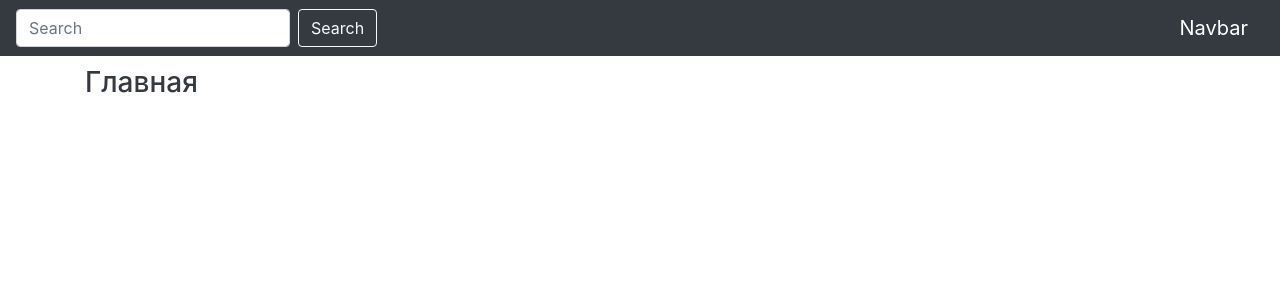
After one commit to chepyr/yandex-web, a Flask app: template templates/main.html in a window 1280 px wide. The commit adds this page. Shown: the top 300 px of the page. Run offline with Flask 2, Linux system fonts and the light colour scheme; the template is opened without the code that fills it, so the values that code supplies are empty; some libraries are stand-ins or nearby versions.

Commit message:
Поиск по слову с любой страницы сайта

```diff
--- a/main.py
+++ b/main.py
@@ -1,4 +1,4 @@
-from flask import Flask, make_response, render_template, request
+from flask import Flask, make_response, render_template, request, redirect
 
 from config import *
 
@@ -10,18 +10,29 @@ def main():
     app.run(port=8080, host='127.0.0.1')
 
 
+def search_word():
+    user_request = request.form.get("search")
+    user_request = '+'.join(user_request.split())
+    return redirect(f'/search={user_request}')
+
+
 @app.route('/', methods=['POST', 'GET'])
 def start():
     if request.method == 'POST':
-        return make_response(f'okay, {request.form.get("search")}')
+        search_word()
 
     elif request.method == 'GET':
-        return render_template('base.html')
+        return render_template('main.html')
 
 
-@app.route('/search=<params>')
+@app.route('/search=<params>', methods=['POST', 'GET'])
 def search(params):
-    return make_response(params)
+    if request.method == 'POST':
+        search_word()
+
+    data = params
+    return render_template('search_result.html', title='Результаты поиска',
+                           data=params)
 
 
 main()
--- a/templates/base.html
+++ b/templates/base.html
@@ -27,11 +27,18 @@
     <!-- Navbar content -->
 
     <form action="" class="form-inline" method="post" enctype="multipart/form-data">
-        <input class="form-control mr-sm-2" type="text" name="search" placeholder="Search" aria-label="Search">
+        <input class="form-control mr-sm-2" type="text" name="search" placeholder="Search"
+               aria-label="Search">
         <button class="btn btn-outline-light my-2 my-sm-0" type="submit">Search</button>
     </form>
 
-    <a class="navbar-brand" href="#">Navbar</a>
+    <a class="navbar-brand" href="/">Navbar</a>
 </nav>
+
+<div class="container text-dark"
+     style="padding-top: 10px; padding-bottom: 30px;">
+    {% block content %}{% endblock %}
+</div>
+
 </body>
 </html>
--- /dev/null
+++ b/templates/main.html
@@ -0,0 +1,11 @@
+{% extends "base.html" %}
+
+{% block title %}
+Главная
+{% endblock %}
+
+{% block content %}
+
+<h3>Главная</h3>
+
+{% endblock %}
```
Also changed, not shown: templates/search_result.html (added, +12 -0 lines).
